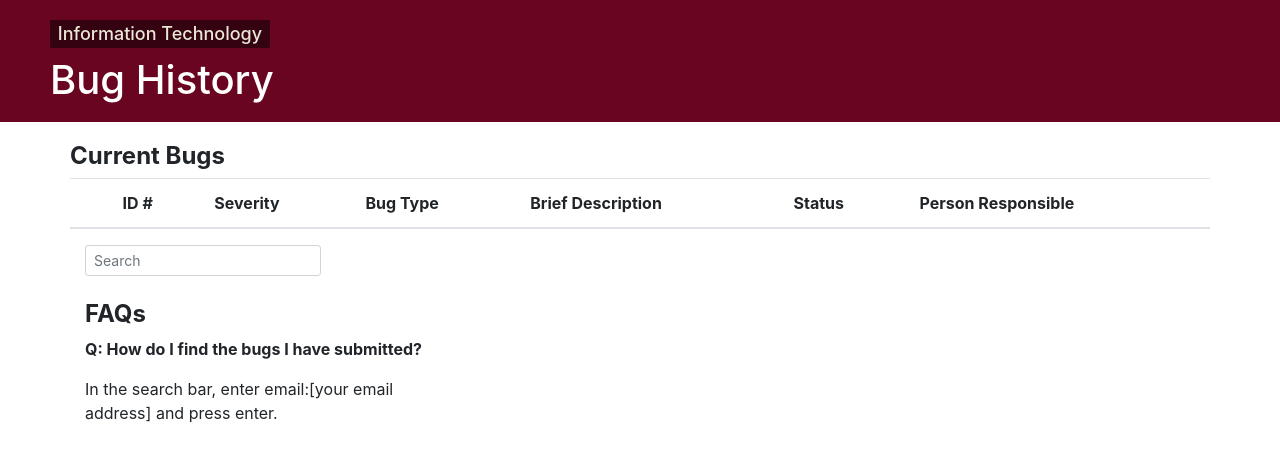
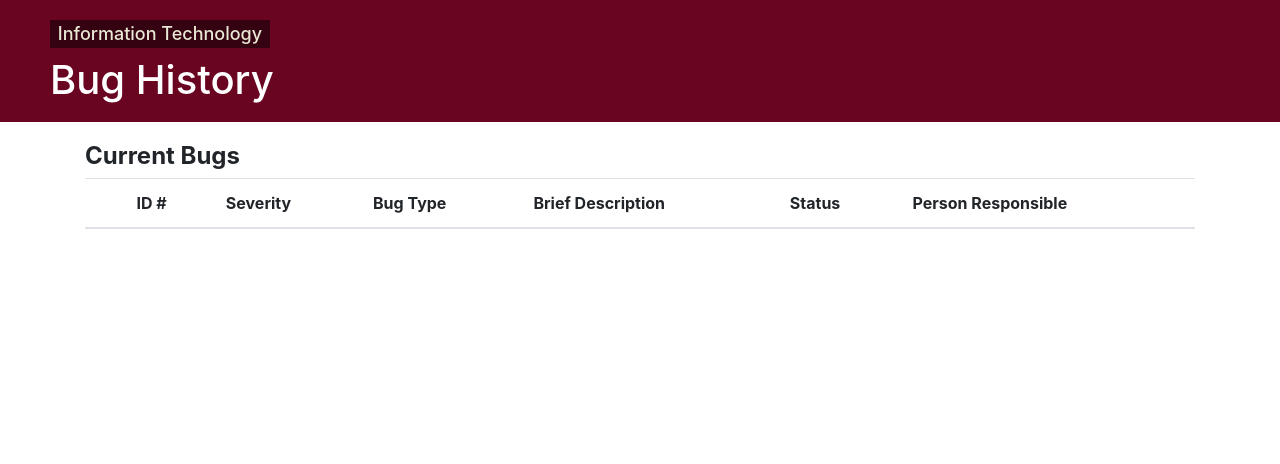
Before and after one commit to samtomlee/bug_reporting_system, a Flask app: page /history/ in a window 1280 px wide. Shown: the part 56-520 px from the top of the page. Run offline with Flask 2, Linux system fonts and the light colour scheme; data comes from the database, SQL or seed files in the repository; data that the repository does not hold is empty; some libraries are stand-ins or nearby versions.

Commit message:
changed layout spacing

```diff
--- a/app/templates/developer.html
+++ b/app/templates/developer.html
@@ -5,11 +5,11 @@
 
 {% block content %}
   <div class="row">
-    <div class="col-md-8">
+    <div class="col-md-9">
       {% include 'table.html' %}
     </div>
 
-    <div class="col-md-4">
+    <div class="col-md-3">
       <!-- Column of Developer specific functions -->
       <h4><b>Developer Functions</b></h4>
       <br>
--- a/app/templates/faq.html
+++ b/app/templates/faq.html
@@ -4,7 +4,7 @@
 {% block header %}FAQs{% endblock %}
 
 {% block content %}
-<div class="col-lg-12">
+<div class="col-md-12">
   <!-- FAQ section -->
   <div>
     <p><b>Q: How do I find the bugs I have submitted?</b></p>
--- a/app/templates/history.html
+++ b/app/templates/history.html
@@ -5,23 +5,8 @@
 
 {% block content %}
   <div class="row">
-    {% include 'table.html' %}
-    <div class="col-lg-4">
-      <!-- Column for FAQs and search -->
-      <!-- Search form -->
-      <form class="form-inline ">
-        <i class="fa fa-search" aria-hidden="true"></i>
-        <input class="form-control form-control-sm" type="text" placeholder="Search" aria-label="Search">
-      </form>
-      <br>
-      <!-- FAQ section -->
-      <div>
-        <h4><b>FAQs</b></h4>
-        <p><b>Q: How do I find the bugs I have submitted?</b></p>
-        <p>In the search bar, enter email:[your email address] and press enter.</p>
-        <br>
-      </div>
-
+    <div class="col-lg-12">
+      {% include 'table.html' %}
     </div>
   </div>
 {% endblock %}
--- a/app/templates/manager.html
+++ b/app/templates/manager.html
@@ -5,11 +5,11 @@
 
 {% block content %}
     <div class="row">
-     <div class="col-md-8">
+     <div class="col-md-9">
       {% include 'table.html' %}
     </div>
 
-    <div class="col-md-4">
+    <div class="col-md-3">
       <!-- Column of Manager specific functions -->
       <h4><b>Manager Functions</b></h4>
       <form>
--- a/app/templates/tester.html
+++ b/app/templates/tester.html
@@ -5,11 +5,11 @@
 
 {% block content %}
     <div class="row">
-     <div class="col-md-8">
+     <div class="col-md-9">
       {% include 'table.html' %}
     </div>
 
-        <div class="col-md-4">
+        <div class="col-md-3">
           <!-- Column of Developer specific functions -->
           <h4><b>Developer Functions</b></h4>
           <br>
```
Also changed, not shown: 2 other files.
